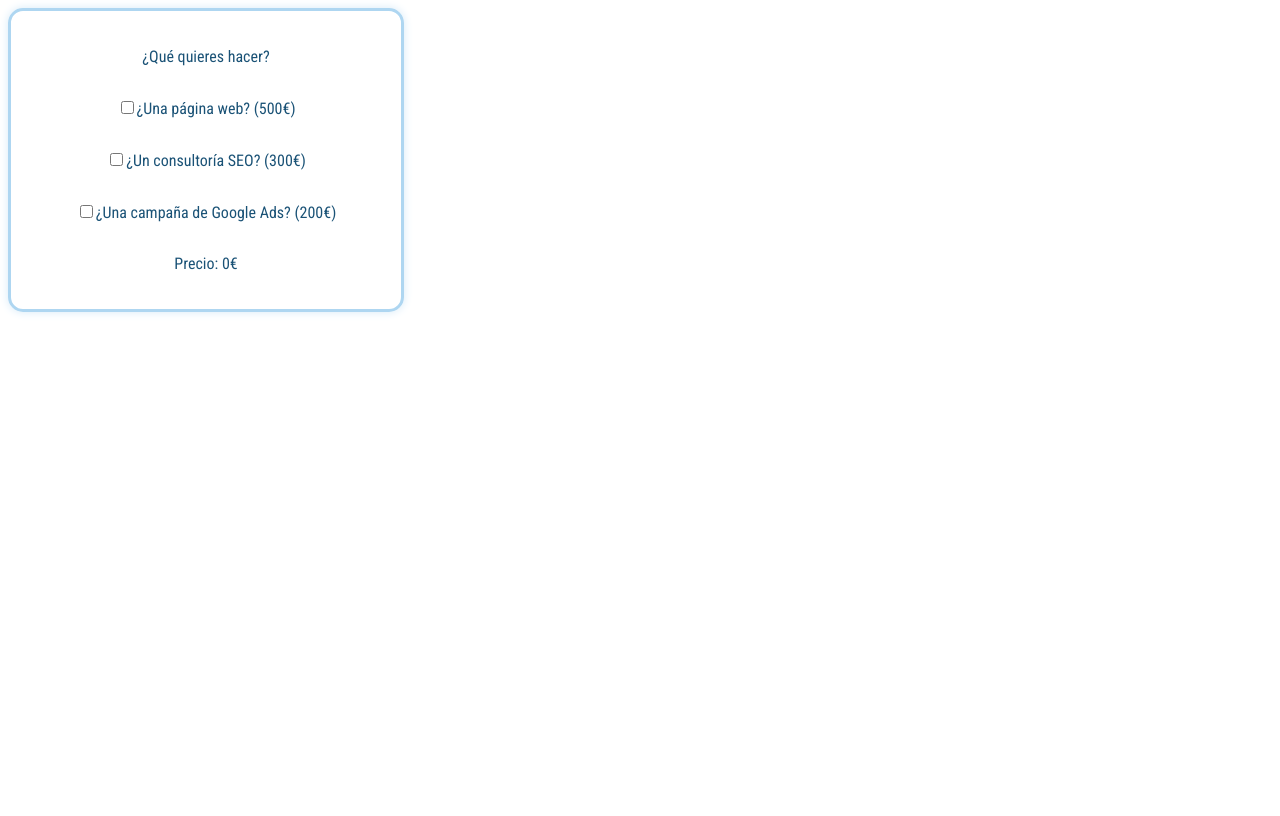
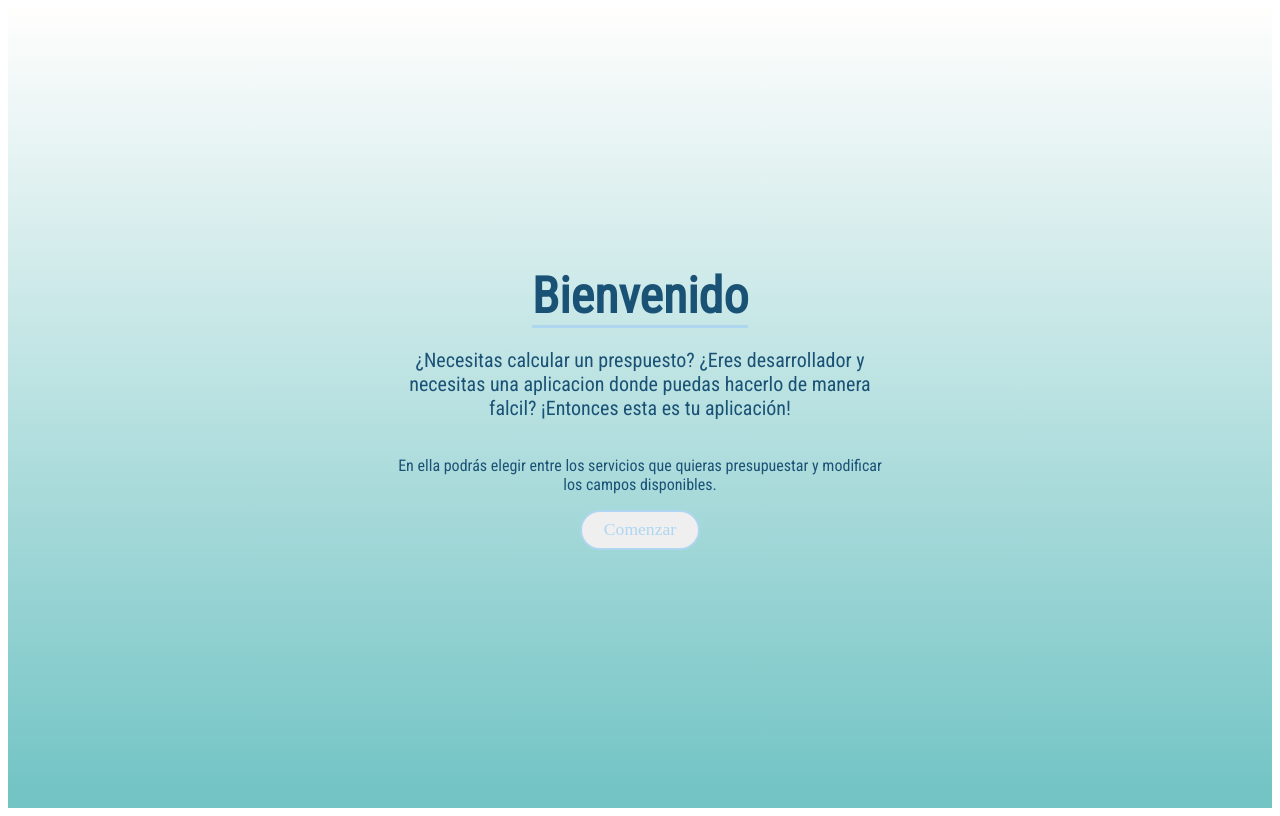
Before and after one commit to jdtb4/sprint7, a React (Create React App) app: page / in a window 1280 px wide. Built offline with nearby package versions, Linux system fonts and the light colour scheme.

Commit message:
Level 1 Exercise 5

```diff
--- a/package.json
+++ b/package.json
@@ -3,6 +3,9 @@
   "version": "0.1.0",
   "private": true,
   "dependencies": {
+    "@emotion/react": "^11.9.3",
+    "@emotion/styled": "^11.9.3",
+    "@mui/material": "^5.8.6",
     "@testing-library/jest-dom": "^5.16.4",
     "@testing-library/react": "^13.3.0",
     "@testing-library/user-event": "^13.5.0",
--- a/src/App.js
+++ b/src/App.js
@@ -1,13 +1,15 @@
 import { useEffect, useState } from "react";
 import data from "./components/Data/Data";
-import StyledBudget from "./styles/styles";
 import Panel from "./components/Panel/Panel";
-//import Welcome from "./components/Welcome/Welcome";
+import { StyledBudget } from "./Styles/Styles";
+import Welcome from "./components/Welcome/Welcome";
 
 function App() {
   const [budget, setbudget] = useState({});
   const [totalBudget, setTotalBudget] = useState(0);
+  const [sumaValor, setSumaValor] = useState(0);
   const [isChecked, setIsChecked] = useState(false);
+  const [joined, setJoined] = useState(true);
 
   const handleBudget = (state) => {
     const { name, value, checked } = state.target;
@@ -29,25 +31,11 @@ function App() {
       }
     }
     setTotalBudget(total);
-    localStorage.setItem("totalBudget", total);
   }, [budget]);
-
-  /*useEffect(() => {
-    const getBudgetLocalStorage = () => {
-      const budgetLocalStorage =
-        JSON.parse(localStorage.getItem("budget")) ?? [];
-      setbudget(budgetLocalStorage);
-    };
-    getBudgetLocalStorage(),
-  }, []);
-
-  useEffect(() => {
-    localStorage.setItem("budget", JSON.stringify(budget));
-  }, [budget]);*/
-
-  console.log(totalBudget); // Total del presupuesto
   return (
     <>
+      <Welcome joined={joined} setJoined={setJoined} />
+      {joined ? null : (
         <StyledBudget>
           <p>¿Qué quieres hacer?</p>
           <p>
@@ -60,7 +48,11 @@ function App() {
             ¿Una página web? (500€)
           </p>
           {isChecked && (
-          <Panel totalBudget={totalBudget} setTotalBudget={setTotalBudget} />
+            <Panel
+              setSumaValor={setSumaValor}
+              totalBudget={totalBudget}
+              setTotalBudget={setTotalBudget}
+            />
           )}
           <p>
             <input
@@ -80,8 +72,11 @@ function App() {
             ></input>
             ¿Una campaña de Google Ads? (200€)
           </p>
-        <p>Precio: {totalBudget}€ </p>
+          <p className="budgetPrice">
+            Precio: {sumaValor > 0 ? sumaValor : totalBudget}€{" "}
+          </p>
         </StyledBudget>
+      )}
     </>
   );
 }
--- a/src/components/Budget/Budget.js
+++ b/src/components/Budget/Budget.js
@@ -1,20 +1,8 @@
-import styled from "styled-components";
-
-const StyledBudget = styled.div`
-  display: flex;
-  flex-direction: column;
-  align-items: center;
-  font-family: "Roboto Condensed", sans-serif;
-  color: #1a5276;
-  width: 350px;
-  height: fit-content;
-  padding: 20px;
-  border: 3px solid #aed6f1;
-  border-radius: 15px;
-  box-shadow: 0px 0px 10px #d6eaf8;
-`;
-
-function Budget() {
+import { StyledBudget } from "../../Styles/Styles";
+import data from "../Data/Data";
+import Panel from "../Panel/Panel";
+const Budget = (handleBudget, isChecked, totalBudget, setTotalBudget) => {
+  <>
     <StyledBudget>
       <p>¿Qué quieres hacer?</p>
       <p>
@@ -48,5 +36,9 @@ function Budget() {
         ¿Una campaña de Google Ads? (200€)
       </p>
       <p>Precio: {totalBudget}€ </p>
-  </StyledBudget>;
-}
+    </StyledBudget>
+    ;
+  </>;
+};
+
+export default Budget;
--- a/src/components/Popup/Popup.js
+++ b/src/components/Popup/Popup.js
@@ -1,73 +1,18 @@
-import { useEffect, useState, useRef } from "react";
-import styled from "styled-components";
-
-const StledPopupButton = styled.button`
-  background-color: #e5e7e9;
-  margin: 5px;
-  color: #1a5276;
-  width: 18px;
-  height: 18px;
-  border-radius: 50%;
-  border: 1px solid #1a5276;
-  box-shadow: 0px 0px 5px #d6eaf8;
-`;
-const StyledPopup = styled.div`
-  position: absolute;
-  top: 0;
-  left: 0;
-  width: 100vw;
-  height: 100vh;
-`;
-const StyledModal = styled.div`
-  background: rgba(235, 245, 251, 0.5);
-  position: absolute;
-  top: 0;
-  left: 0;
-  width: 100vw;
-  height: 100vh;
-  z-index: 0;
-`;
-const StyledModalContent = styled.p`
-  padding: 15px;
-  position: absolute;
-  top: 20%;
-  left: 50%;
-  transform: translate(-50%, -50%);
-  text-align: center;
-  background: #d6eaf8;
-  border: 2px solid #aed6f1;
-  border-radius: 15px;
-  z-index: 1;
-`;
+import { useState, useRef } from "react";
+import ClickAwayListener from "@mui/material/ClickAwayListener";
+import {
+  StyledModalContent,
+  StledPopupButton,
+  StyledPopup,
+} from "../../Styles/Styles";
 
 const Popup = ({ value, text }) => {
   const [visible, setVisible] = useState(false);
+  const ref = useRef(null);
 
-  const ref = useRef(null);
-  useEffect(() => {
-    const handleClickOutside = (event) => {
-      if (ref.current && !ref.current.contains(event.target)) {
-        console.log("click outside");
-      }
-    };
-    document.addEventListener("click", handleClickOutside, true);
-    return () => {
-      document.removeEventListener("click", handleClickOutside, true);
-    };
-  }, [ref]);
-
-  /*const handleClickOutside = (e) => {
-    if (e.target.className === "StyledPopup") {
-      setVisible(true);
-    }
+  const handleClickAway = () => {
+    setVisible(false);
   };
-
-  useEffect(() => {
-    document.addEventListener("click", handleClickOutside);
-    return () => {
-      document.removeEventListener("click", handleClickOutside);
-    };
-  }, [visible]);*/
 
   return (
     <>
@@ -75,13 +20,13 @@ const Popup = ({ value, text }) => {
         i
       </StledPopupButton>
       {visible && (
-        <StyledPopup ref={ref}>
-          <StyledModal>
+        <ClickAwayListener onClickAway={handleClickAway}>
+          <StyledPopup className="pop-up" ref={ref}>
             <StyledModalContent>
               {text} {value}
             </StyledModalContent>
-          </StyledModal>
-        </StyledPopup>
+          </StyledPopup>
+        </ClickAwayListener>
       )}
     </>
   );
--- a/src/components/Welcome/Welcome.js
+++ b/src/components/Welcome/Welcome.js
@@ -1,13 +1,35 @@
-/*const Welcome = ({joined, setJoined}) => {
-    return (
-        {joined === false ? (
-            <div>
-                <h1>Bienvenido</h1>
-                <p>App web para calcular tu presupuesto online</p>
-                <button onClick={() => setJoined(true)}>Comenzar</button>
-            </div>
-        )},
-    );
-}
+import {
+  StyledWelcome,
+  StyledWelcomeTitle,
+  StyledWelcomeText,
+  StyledWelcomeButton,
+  StyledDescriptionWelcome,
+} from "../../Styles/Styles";
+import Budget from "../Budget/Budget";
 
-export default Welcome;*/
+const Welcome = ({ joined, setJoined }) => {
+  return (
+    <>
+      {joined ? (
+        <StyledWelcome>
+          <StyledWelcomeTitle>Bienvenido</StyledWelcomeTitle>
+          <StyledWelcomeText>
+            ¿Necesitas calcular un prespuesto? ¿Eres desarrollador y necesitas
+            una aplicacion donde puedas hacerlo de manera falcil? ¡Entonces esta
+            es tu aplicación!
+          </StyledWelcomeText>
+          <StyledDescriptionWelcome>
+            En ella podrás elegir entre los servicios que quieras presupuestar y
+            modificar los campos disponibles.
+          </StyledDescriptionWelcome>
+          <StyledWelcomeButton onClick={() => setJoined(false)}>
+            Comenzar
+          </StyledWelcomeButton>
+        </StyledWelcome>
+      ) : null}
+      <Budget />
+    </>
+  );
+};
+
+export default Welcome;
--- a/src/styles/styles.js
+++ b/src/styles/styles.js
@@ -1,6 +1,33 @@
 import styled from "styled-components";
 
-const StyledBudget = styled.div`
+export const StyledPopup = styled.div`
+  position: absolute;
+  top: 50%;
+  left: 50%;
+  translate: -50%, -50%;
+`;
+export const StyledModalContent = styled.p`
+  padding: 15px;
+  top: 20%;
+  left: 50%;
+  transform: translate(-50%, -50%);
+  text-align: center;
+  background: #d6eaf8;
+  border: 2px solid #aed6f1;
+  border-radius: 15px;
+  z-index: 1;
+`;
+export const StledPopupButton = styled.button`
+  background-color: #e5e7e9;
+  margin: 5px;
+  color: #1a5276;
+  width: 18px;
+  height: 18px;
+  border-radius: 50%;
+  border: 1px solid #1a5276;
+  box-shadow: 0px 0px 5px #d6eaf8;
+`;
+export const StyledBudget = styled.div`
   display: flex;
   flex-direction: column;
   align-items: center;
@@ -13,5 +40,83 @@ const StyledBudget = styled.div`
   border-radius: 15px;
   box-shadow: 0px 0px 10px #d6eaf8;
 `;
-
-export default StyledBudget;
+export const StyledPanel = styled.div`
+  display: flex;
+  justify-content: center;
+  align-items: center;
+  border: 1px solid #aed6f1;
+  border-radius: 15px;
+  padding: 12px;
+  margin: 10px;
+`;
+export const StyledButton = styled.button`
+  background-color: #aed6f1;
+  margin: 5px;
+  color: #1a5276;
+  width: 25px;
+  height: 25px;
+  border-radius: 7px;
+  border: none;
+  font-size: 18px;
+  box-shadow: 0px 0px 5px #d6eaf8;
+`;
+export const StyledInput = styled.input`
+  width: 40px;
+  height: 20px;
+  border: none;
+`;
+export const StyledWelcome = styled.div`
+  display: flex;
+  flex-direction: column;
+  align-items: center;
+  justify-content: center;
+  height: 100vh;
+  background: rgb(113, 195, 196);
+  background: linear-gradient(
+    0deg,
+    rgba(113, 195, 196, 1) 0%,
+    rgba(255, 254, 253, 1) 100%
+  );
+`;
+export const StyledWelcomeTitle = styled.h1`
+  font-size: 50px;
+  color: #1a5276;
+  font-family: "Roboto Condensed", sans-serif;
+  font-weight: bold;
+  margin: 0;
+  border-bottom: 3px solid #aed6f1;
+`;
+export const StyledWelcomeText = styled.p`
+  display: flex;
+  flex-direction: column;
+  text-align: center;
+  font-size: 20px;
+  color: #1a5276;
+  font-family: "Roboto Condensed", sans-serif;
+  width: 500px;
+`;
+export const StyledWelcomeButton = styled.button`
+  width: 120px;
+  height: 40px;
+  font-family: "sans-serif";
+  font-size: 1.1rem;
+  color: #aed6f1;
+  border: 2px solid #aed6f1;
+  border-radius: 100px;
+  &:hover {
+    color: white;
+    cursor: pointer;
+    background-color: rgba(62, 26, 231, 0.12);
+    transition: all 0.3s;
+    transform: translateY(5px);
+  }
+`;
+export const StyledDescriptionWelcome = styled.p`
+  display: flex;
+  flex-direction: column;
+  text-align: center;
+  font-size: 16px;
+  color: #1a5276;
+  font-family: "Roboto Condensed", sans-serif;
+  width: 500px;
+`;
```
Also changed, not shown: src/components/panel/Panel.js (+45 -57 lines), 1 other file (tests, documents, lock files or other folders). Lines whose indentation alone changed are shown as unchanged.
